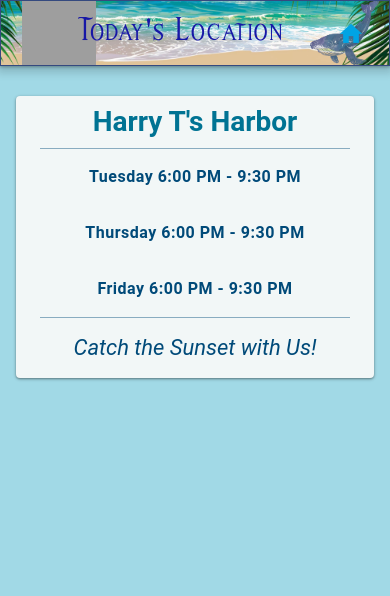
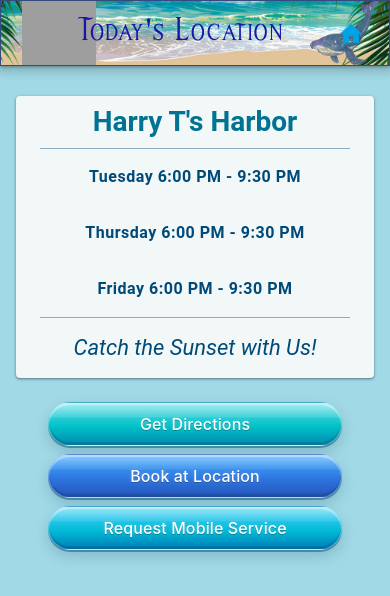
Before and after one commit to Ten-Taken/mermaid, a Vue app: page /location in a window 390 px wide. Shown: the top 596 px of the page. Built offline with nearby package versions, Linux system fonts and the light colour scheme; grey boxes are pictures that could not be loaded.

Commit message:
Add location action buttons. Some responsive breakpoints.

```diff
--- a/src/views/LocationView.vue
+++ b/src/views/LocationView.vue
@@ -1,5 +1,18 @@
 <script setup>
-// import flyer from '@/assets/flierlogo.png'
+const actionButtons = [
+  {
+    title: 'Get Directions',
+    class: 'glossy-nav-btn get-directions-btn',
+  },
+  {
+    title: 'Book at Location',
+    class: 'glossy-nav-btn book-at-location-btn',
+  },
+  {
+    title: `Request Mobile Service`,
+    class: 'glossy-nav-btn request-mobile-service-btn',
+  },
+]
 </script>
 
 <template>
@@ -11,10 +24,10 @@
       <v-col
         cols="12"
         xs="12"
-        sm="10"
-        md="10"
-        lg="8"
-        xl="6"
+        sm="8"
+        md="8"
+        lg="6"
+        xl="4"
         class="pa-0"
       >
         <v-card
@@ -47,6 +60,32 @@
         </v-card>
       </v-col>
     </v-row>
+
+    <v-row class="align-center justify-center">
+      <v-col
+        cols="10"
+        xs="10"
+        sm="8"
+        md="8"
+        lg="6"
+        xl="4"
+      >
+        <v-row class="flex-column ga-2">
+          <v-btn
+            v-for="button in actionButtons"
+            :key="button.title"
+            :class="button.class"
+            rounded="lg"
+            size="large"
+            block
+            elevation="5"
+            justify="start"
+          >
+            {{ button.title }}
+          </v-btn>
+        </v-row>
+      </v-col>
+    </v-row>
   </v-container>
 </template>
 
@@ -69,4 +108,63 @@
   font-weight: 400;
   font-style: italic;
 }
+
+.glossy-nav-btn {
+  color: white;
+  border-radius: 999px;
+  border: 1px solid rgba(255, 255, 255, 0.28);
+  background-blend-mode: screen, normal;
+  box-shadow:
+    inset 0 2px 0 rgba(255, 255, 255, 0.35),
+    inset 0 -3px 0 rgba(0, 0, 0, 0.12),
+    0 2px 0 rgba(0, 73, 104, 0.45),
+    0 6px 14px rgba(0, 58, 88, 0.2);
+  text-shadow:
+    0 1px 0 rgba(0, 0, 0, 0.28),
+    0 0 4px rgba(255, 255, 255, 0.18);
+  overflow: hidden;
+}
+
+.glossy-nav-btn:hover {
+  filter: brightness(1.04);
+  transform: translateY(-1px);
+}
+
+.glossy-nav-btn:active {
+  filter: brightness(0.98);
+  transform: translateY(1px);
+}
+
+.get-directions-btn {
+  background-image:
+    linear-gradient(
+      to bottom,
+      rgba(255, 255, 255, 0.34) 0%,
+      rgba(255, 255, 255, 0.12) 34%,
+      rgba(255, 255, 255, 0) 35%
+    ),
+    linear-gradient(to bottom, #78e5e9 0%, #33cfd8 28%, #00c1c8 56%, #008aae 100%);
+}
+
+.book-at-location-btn {
+  background-image:
+    linear-gradient(
+      to bottom,
+      rgba(255, 255, 255, 0.28) 0%,
+      rgba(255, 255, 255, 0.08) 34%,
+      rgba(255, 255, 255, 0) 35%
+    ),
+    linear-gradient(to bottom, #63b9ff 0%, #3a95f0 26%, #2c74df 58%, #2455b8 100%);
+}
+
+.request-mobile-service-btn {
+  background-image:
+    linear-gradient(
+      to bottom,
+      rgba(255, 255, 255, 0.32) 0%,
+      rgba(255, 255, 255, 0.1) 34%,
+      rgba(255, 255, 255, 0) 35%
+    ),
+    linear-gradient(to bottom, #6bdcf3 0%, #27c6ea 28%, #00b9d5 58%, #007bb8 100%);
+}
 </style>
```
